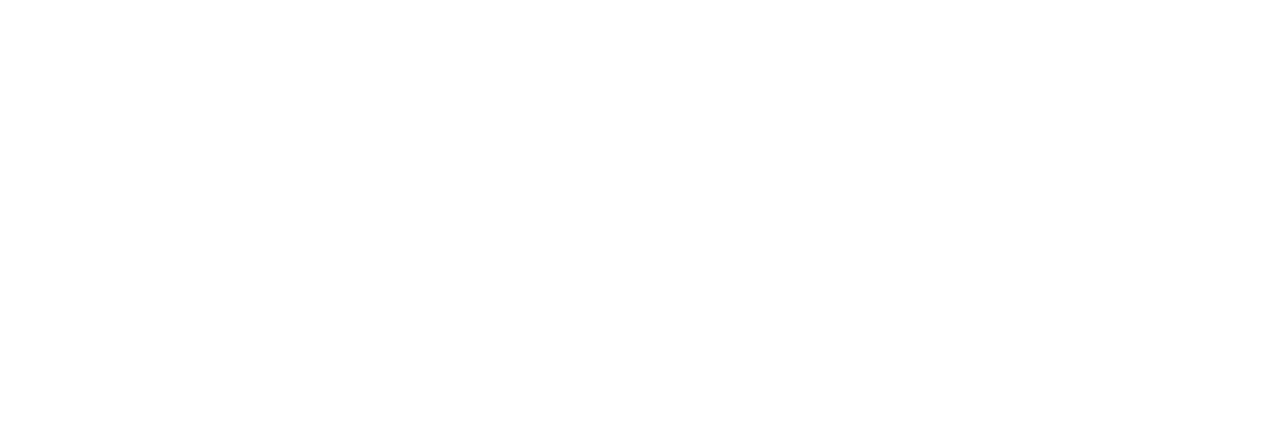
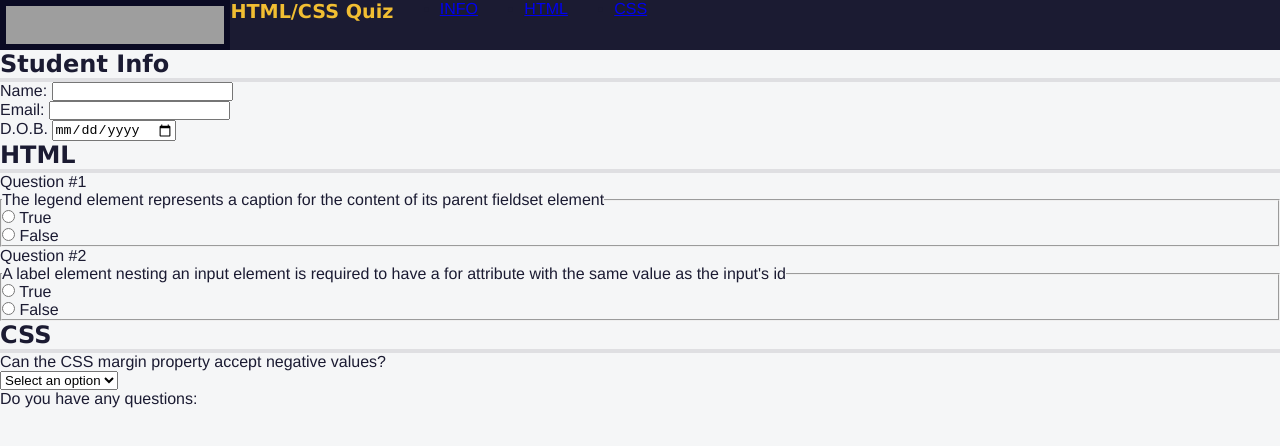
Before and after one commit to Manglam11/Learn-accesibility, a plain HTML site: page index.html in a window 1280 px wide. Drawn offline with Linux system fonts and the light colour scheme; grey boxes are pictures that could not be loaded.

Commit message:
some section is completed.

```diff
--- a/index.html
+++ b/index.html
@@ -10,5 +10,112 @@
     <title>Accessibility Quiz</title>
     <link rel="stylesheet" href="styles.css" />
   </head>
-  <body></body>
+  <body>
+    <header>
+      <img
+        id="logo"
+        src="https://cdn.freecodecamp.org/platform/universal/fcc_primary.svg"
+      />
+      <h1>HTML/CSS Quiz</h1>
+      <nav>
+        <ul>
+          <li><a href="#student-info">INFO</a></li>
+          <li><a href="#html-questions">HTML</a></li>
+          <li><a href="#css-questions">CSS</a></li>
+        </ul>
+      </nav>
+    </header>
+    <main>
+      <form
+        method="post"
+        action="https://freecodecamp.org/practice-project/accessibility-quiz"
+      >
+        <section role="region" aria-labelledby="student-info">
+          <h2 id="student-info">Student Info</h2>
+          <div class="info">
+            <label for="student-name">Name:</label>
+            <input type="text" name="student-name" id="student-name" />
+          </div>
+          <div class="info">
+            <label for="student-email">Email:</label>
+            <input type="email" name="student-email" id="student-email" />
+          </div>
+          <div class="info">
+            <label for="birth-date"
+              >D.O.B.<span class="sr-only">(Date of Birth)</span></label
+            >
+            <input type="date" name="birth-date" id="birth-date" />
+          </div>
+        </section>
+        <section role="region" aria-labelledby="html-questions">
+          <h2 id="html-questions">HTML</h2>
+          <div class="question-block">
+            <p>1</p>
+            <fieldset class="question" name="html-question-one">
+              <legend>
+                The legend element represents a caption for the content of its
+                parent fieldset element
+              </legend>
+              <ul class="answers-list">
+                <li>
+                  <label for="q1-a1">
+                    <input type="radio" id="q1-a1" name="q1" value="true" />
+                    True
+                  </label>
+                </li>
+                <li>
+                  <label for="q1-a2">
+                    <input type="radio" id="q1-a2" name="q1" value="false" />
+                    False
+                  </label>
+                </li>
+              </ul>
+            </fieldset>
+          </div>
+          <div class="question-block">
+            <p>2</p>
+            <fieldset class="question" name="html-question-two">
+              <legend>
+                A label element nesting an input element is required to have a
+                for attribute with the same value as the input's id
+              </legend>
+              <ul class="answers-list">
+                <li>
+                  <label for="q2-a1">
+                    <input type="radio" id="q2-a1" name="q2" value="true" />
+                    True
+                  </label>
+                </li>
+                <li>
+                  <label for="q2-a2">
+                    <input type="radio" id="q2-a2" name="q2" value="false" />
+                    False
+                  </label>
+                </li>
+              </ul>
+            </fieldset>
+          </div>
+        </section>
+        <section role="region" aria-labelledby="css-questions">
+          <h2 id="css-questions">CSS</h2>
+          <div class="formrow">
+            <div class="question-block">
+              <label>Can the CSS margin property accept negative values?</label>
+            </div>
+            <div class="answer">
+              <select required>
+                <option value="">Select an option</option>
+                <option value="yes">Yes</option>
+                <option value="no">No</option>
+              </select>
+            </div>
+            <div class="question-block">
+              <label>Do you have any questions:</label>
+            </div>
+            <div class="answer"></div>
+          </div>
+        </section>
+      </form>
+    </main>
+  </body>
 </html>
--- a/styles.css
+++ b/styles.css
@@ -3,3 +3,65 @@
     margin: 0;
     box-sizing: border-box;
 }
+
+body {
+    background: #f5f6f7;
+    color: #1b1b32;
+    font-family: Helvetica;
+    margin: 0;
+}
+
+header {
+    width: 100%;
+    height: 50px;
+    background-color: #1b1b32;
+    display: flex;
+}
+
+#logo {
+    width: max(100px, 18vw);
+    background-color: #0a0a23;
+    aspect-ratio: 35 / 4;
+    padding: 0.4rem;
+}
+
+h1 {
+    color: #f1be32;
+    font-size: min(5vw, 1.2em);
+}
+
+nav {
+    width: 50%;
+    max-width: 300px;
+    height: 50px;
+}
+
+nav>ul {
+    display: flex;
+    justify-content: space-evenly;
+}
+
+h1,
+h2 {
+    font-family: Verdana, Tahoma;
+}
+
+h2 {
+    border-bottom: 4px solid #dfdfe2;
+}
+
+p::before {
+    content: "Question #";
+}
+
+.sr-only {
+    position: absolute;
+    width: 1px;
+    height: 1px;
+    padding: 0;
+    margin: -1px;
+    overflow: hidden;
+    clip: rect(0, 0, 0, 0);
+    white-space: nowrap;
+    border: 0;
+}
```
